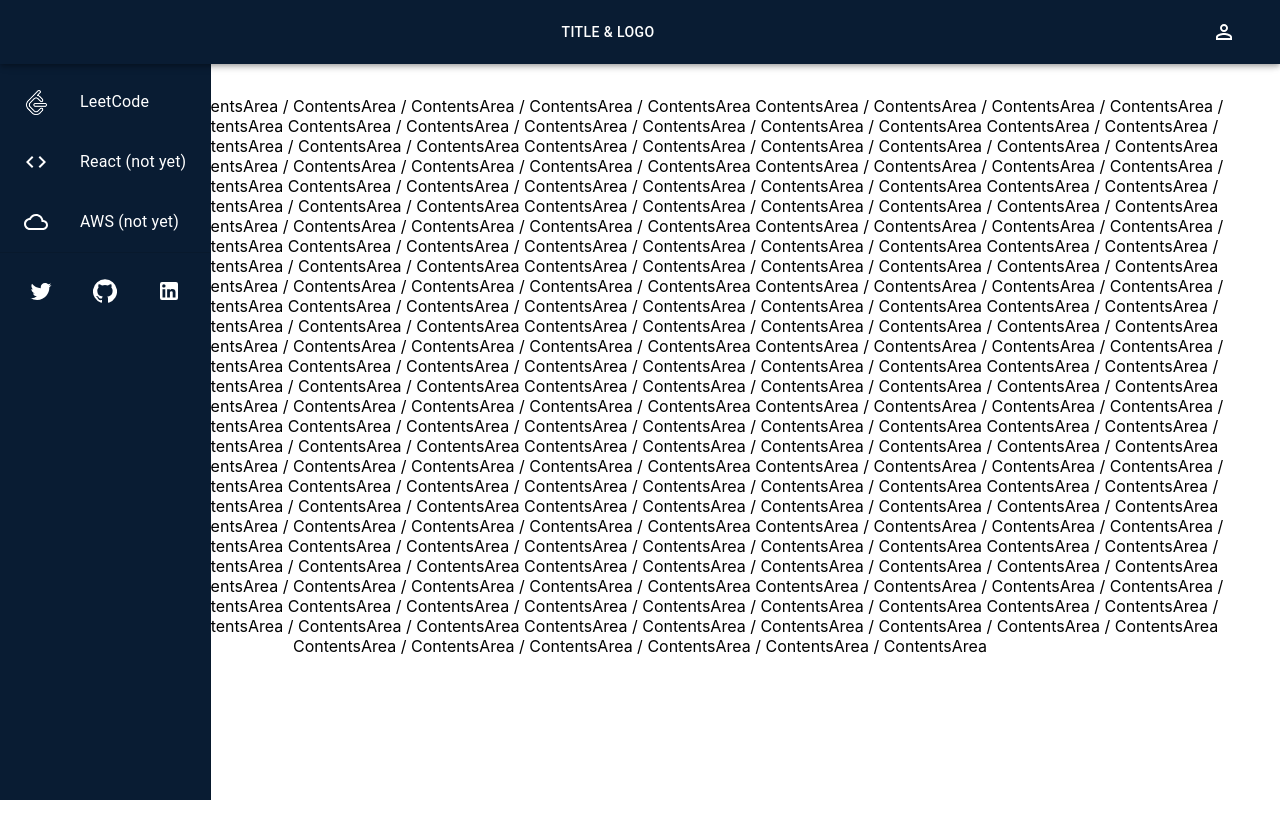
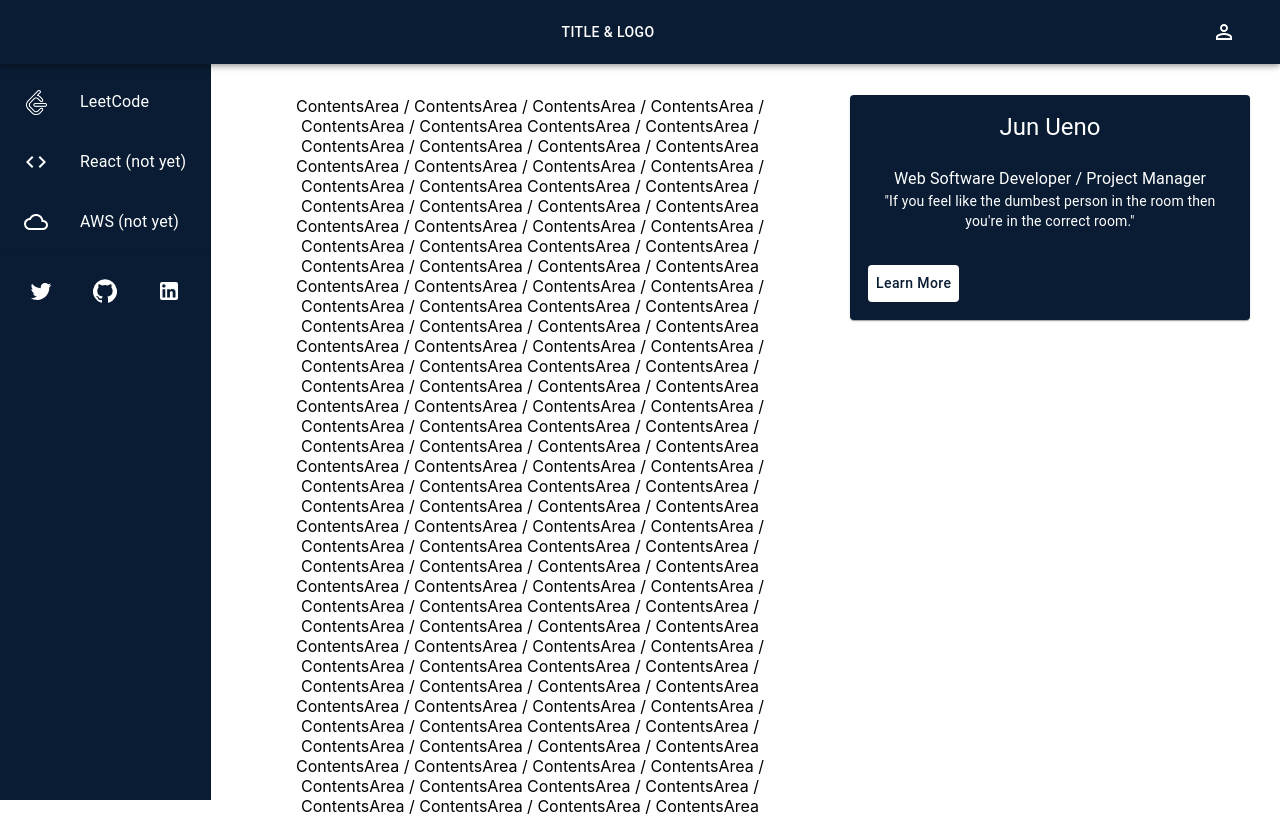
Before and after one commit to jun-uen0/react-techs, a React (Create React App) app: page / in a window 1280 px wide. Shown: the top 816 px of the page. Built offline with nearby package versions, Linux system fonts and the light colour scheme.

Commit message:
added card area

```diff
--- a/src/components/App.tsx
+++ b/src/components/App.tsx
@@ -1,6 +1,7 @@
 import NavBar from './Layout/NavBar/NavBar'
 import SideBar from './Layout/SideBar/SideBar'
 import ContentsArea from './Layout/ContentsArea/ContentsArea'
+import CardArea from './Layout/CardArea/CardArea'
 import { MuiThemeProvider, createTheme } from '@material-ui/core/styles'
 
 function App() {
@@ -11,12 +12,15 @@ function App() {
           <NavBar />
         </div>
         <div className="container">
-          <aside className="drawer">
+          <aside className="sideBar">
             <SideBar />
           </aside>
           <main className="main">
             <ContentsArea />
           </main>
+          <div className="cardArea">
+            <CardArea />
+          </div>
         </div>
       </MuiThemeProvider>
     </div>
@@ -39,4 +43,4 @@ const theme = createTheme({
   }
 })
 
-export default App;
+export default App
--- /dev/null
+++ b/src/components/Layout/CardArea/CardArea.tsx
@@ -0,0 +1,30 @@
+import makeStyles from '@material-ui/core/styles/makeStyles'
+import useTheme from '@material-ui/styles/useTheme'
+import Box from '@material-ui/core/Box'
+import Button from '@material-ui/core/Button'
+import Card from '@material-ui/core/Card'
+import CardContent from '@material-ui/core/CardContent'
+import CardActions from '@material-ui/core/CardActions'
+import Typography from '@material-ui/core/Typography'
+import Profile from './parts/Profile'
+
+export default function ClippedDrawer() {
+
+  const classes = useStyles()
+  const theme = useTheme();
+
+  return (
+    <>
+      <Box>
+        <Profile />
+      </Box>
+    </>
+  )
+}
+
+const useStyles = makeStyles({
+  back: {
+    background: "#091c33",
+    color : '#ffffff',
+  },
+})
--- /dev/null
+++ b/src/components/Layout/CardArea/parts/Profile.tsx
@@ -0,0 +1,48 @@
+import makeStyles from '@material-ui/core/styles/makeStyles'
+import Button from '@material-ui/core/Button'
+import Card from '@material-ui/core/Card'
+import CardContent from '@material-ui/core/CardContent'
+import CardActions from '@material-ui/core/CardActions'
+import Typography from '@material-ui/core/Typography'
+
+export default function ClippedDrawer() {
+
+  const classes = useStyles()
+
+  return (
+    <>
+      <Card className={classes.back}>
+        <CardContent>
+          <Typography variant="h5" component="div">
+            Jun Ueno
+          </Typography>
+          <Typography>
+            <br />
+            Web Software Developer / Project Manager
+          </Typography>
+          <Typography variant="body2">
+            "If you feel like the dumbest person in the room then you're in the correct room."
+          </Typography>
+        </CardContent>
+        <CardActions>
+          <Button classes={{ text: classes.learnMore }} >
+            Learn More
+          </Button>
+        </CardActions>
+      </Card>
+      <span style={{ marginLeft: 16}} />
+    </>
+  )
+}
+
+const useStyles = makeStyles({
+  back: {
+    background: "#091c33",
+    color : '#ffffff',
+  },
+  learnMore: {
+    background: "#ffffff",
+    color : '#091c33',
+    margin: '10px',
+  },
+})
```
